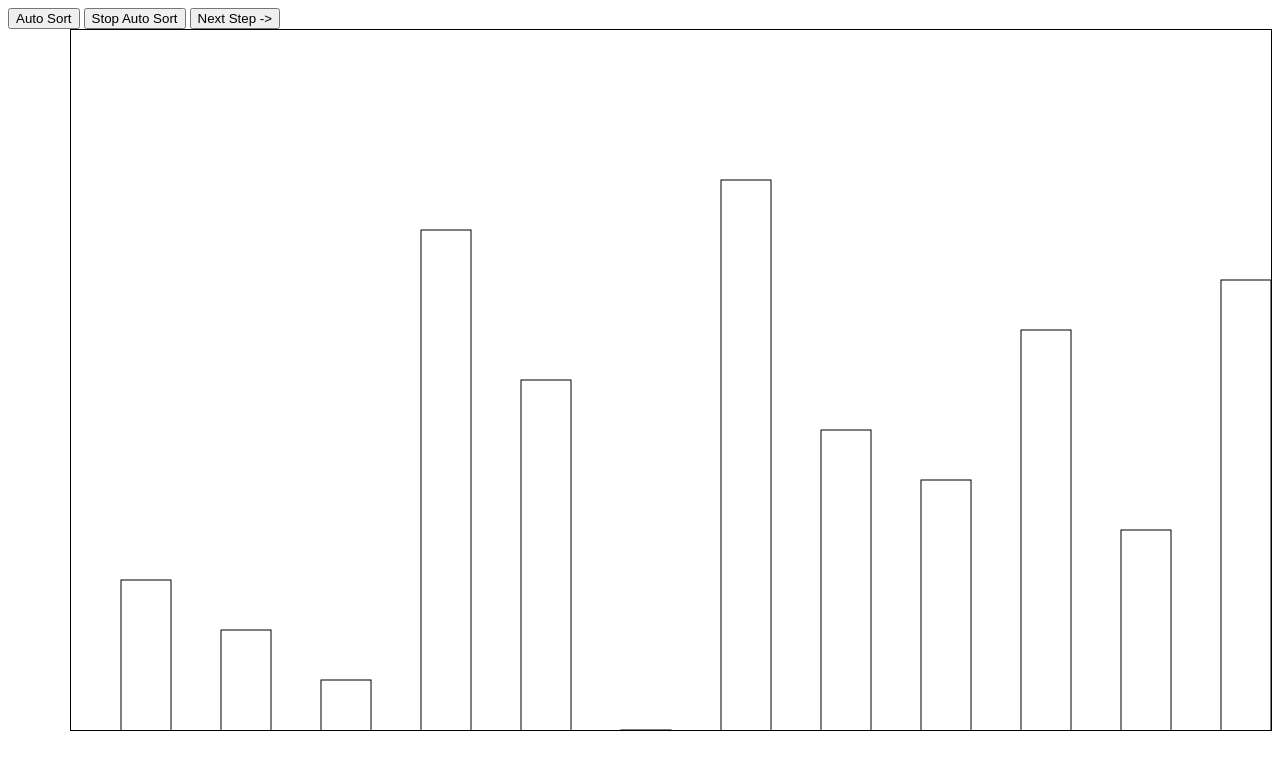
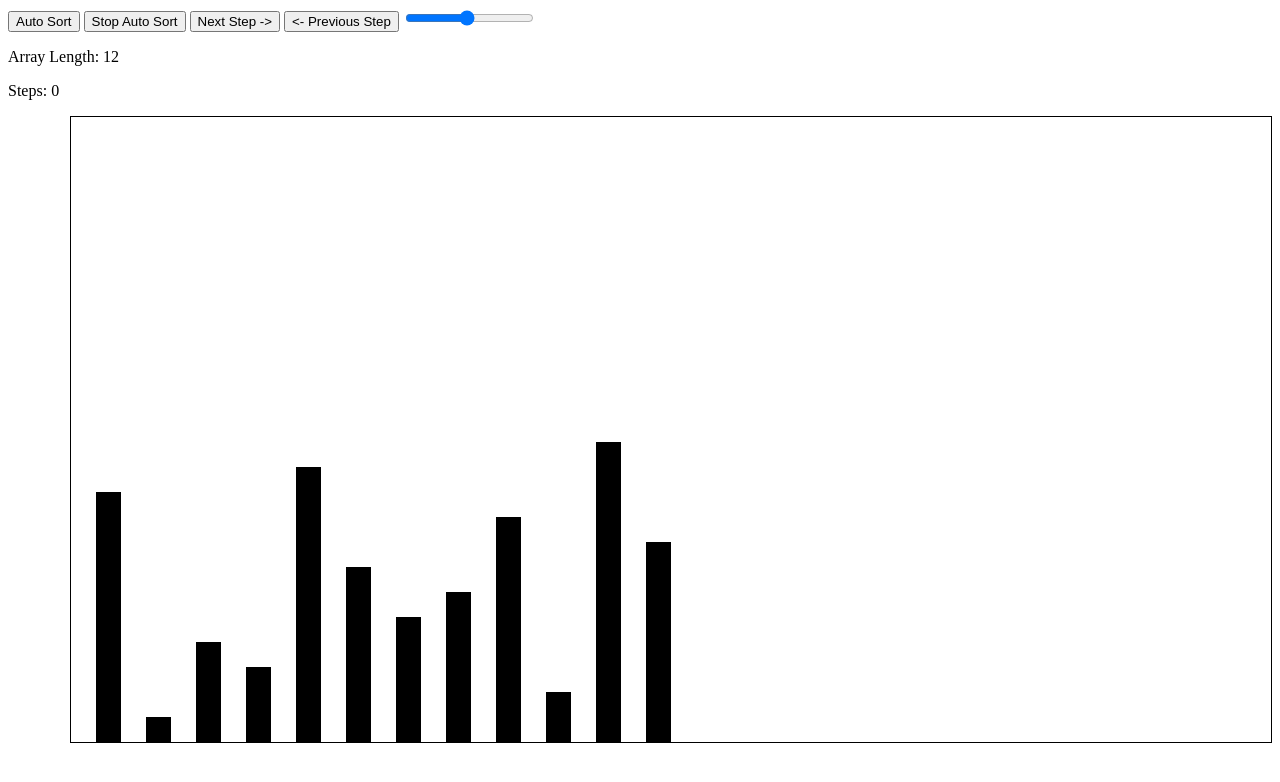
Before and after one commit to EvanBC1/leetCode, a website: page bubble sorter/index.html in a window 1280 px wide. Drawn offline with Linux system fonts and the light colour scheme.

Commit message:
working version before refactor

```diff
--- a/bubble sorter/app.js
+++ b/bubble sorter/app.js
@@ -1,35 +1,56 @@
-// variables
+// button handlers
 document.getElementById("nextStep").addEventListener("click", bubbleSort);
+document.getElementById("previousStep").addEventListener("click", previousStep);
 document.getElementById("autoSort").addEventListener("click", autoSort);
 document.getElementById("stopAutoSort").addEventListener("click", stopAutoSort);
 
+// global variables
+let box = 25;
+let sort;
+let arr = [];
+let arrLength = 0;
+let steps = 0;
+let savedArray = [];
 let audio = new Audio('./assets/click.mp3');
 
+// handle steps
+let stepsOutput = document.getElementById("steps");
+stepsOutput.innerHTML = steps;
 
-let box = 50;
-let sort;
-let arr = [4,3,2,11,8,1,12,7,6,9,5,10];
+// slider handler
+let rangeSlider = document.getElementById("sliderRange");
+let output = document.getElementById("value");
+output.innerHTML = rangeSlider.value;
+
+rangeSlider.oninput = function() {
+  output.innerHTML = this.value;
+  arrLength = this.value;
+  generateArray(arrLength)
+};
+
+function generateArray (arrLength) {
+  arr = [];
+  for (let i = 0; i < arrLength; i++) {
+    arr.push(i + 1);
+  }
+  for (let i = arr.length - 1; i > 0; i--) {
+    const j = Math.floor(Math.random() * (i + 1));
+    [arr[i], arr[j]] = [arr[j], arr[i]];
+  }
+  drawBars(arr);
+}
 
 function drawBars (arr, changedBar) {
   let c = document.getElementById("bubble");
   let ctx = c.getContext("2d");
+  audio.play();
 
-  ctx.clearRect(0, 0, 1200, 800);
+  ctx.clearRect(0, 0, 1200, 625);
 
   for (let i = 0; i < arr.length; i++) {
-
-    if (i === changedBar) {
-      console.log(changedBar);
-      ctx.strokeStyle = "black";
-      ctx.strokeRect(box + (box * changedBar * 2), box * 15, box, -box * (arr[i]));
-      // ctx.strokeStyle = "red";
-      // ctx.strokeRect(box + (box * (changedBar + 1) * 2), box * 16, box, -box * arr[changedBar + 1]);
-
-      ctx.strokeStyle = "black";
-    } else {
-      ctx.strokeRect(box + (box * i * 2), box * 15, box, -box * arr[i]);
+      ctx.strokeStyle = "blue";
+      ctx.fillRect(box + (box * i * 2), box * 25, box, -box * arr[i]);
     }
-  }
 }
 
 // Sorter
@@ -40,13 +61,18 @@ function bubbleSort() {
   while(!sorted) {
     sorts = 0;
     for (let i = 0; i < arr.length - 1; i++) {
-      audio.play();
-      drawBars(arr, arr[i]);
+      steps ++;
+      stepsOutput.innerHTML = steps;
+      console.log(i);
       if (arr[i] > arr[i + 1]) {
-        sorts ++;
         let temp = arr[i];
         arr[i] = arr[i + 1];
         arr[i + 1] = temp;
+
+        drawBars(arr);
+        sorts ++;
+        // savedArray.push(arr);
+        // console.log(savedArray);
         return;
       }
     }
@@ -54,18 +80,21 @@ function bubbleSort() {
       sorted = true;
     }
   }
-  // arr = [4,3,2,1]
-  arr = [4,3,2,11,8,1,12,7,6,9,5,10];
+  clearInterval(sort);
+}
+
+function previousStep() {
+  arr = savedArray[2];
+  drawBars(arr);
+
 }
 
 function autoSort() {
-  sort = setInterval(bubbleSort, 500);
+  sort = setInterval(bubbleSort, 200);
 }
 
 function stopAutoSort() {
   console.log('stop');
   clearInterval(sort);
 }
-
-bubbleSort();
-// setInterval( function () { bubbleSort(); }, 1000);
+generateArray(12);
--- a/bubble sorter/index.html
+++ b/bubble sorter/index.html
@@ -11,13 +11,17 @@
 </head>
 
 <main>
-    <div id="buttonPanel" style="float: left">
+    <div id="buttonPanel">
         <button id="autoSort" type="button">Auto Sort</button>
         <button id="stopAutoSort" type="button">Stop Auto Sort</button>
         <button id="nextStep" type="button">Next Step -></button>
+        <button id="previousStep" type="button"><- Previous Step</button>
+        <input type="range" min="1" max="24" value="12" class="slider" id="sliderRange">
+        <p>Array Length: <span id="value"></span></p>
+        <p>Steps: <span id="steps"></span></p>
     </div>
 
-    <canvas id="bubble" width="1200" height="700"  style="border:1px solid #000000; float:right;"></canvas>
+    <canvas id="bubble" width="1200" height="625"  style="border:1px solid #000000; float:right;"></canvas>
 </main>
 
 <script src="app.js"></script>
```
Also changed, not shown: bubble sorter/readme.md.
